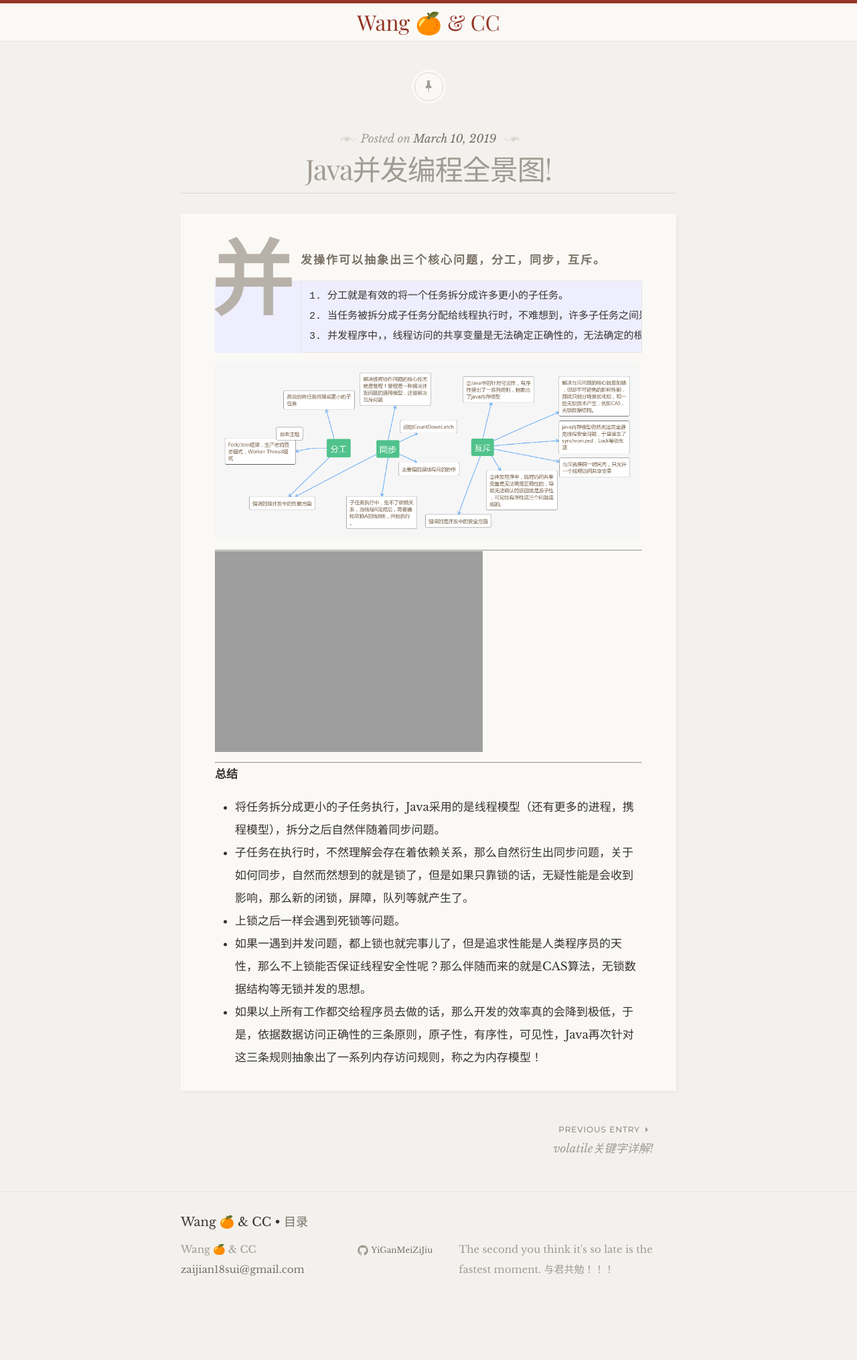
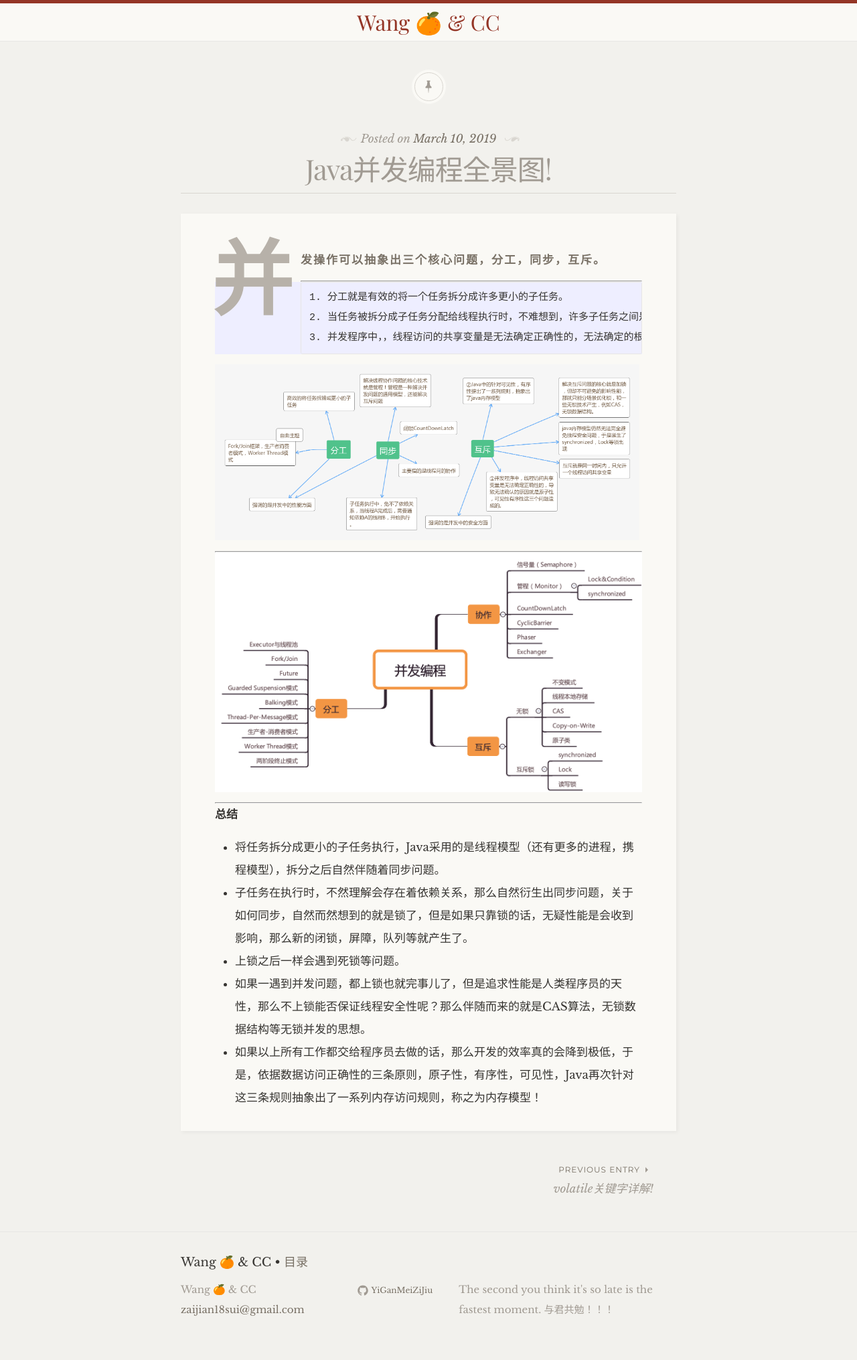
Before and after one commit to YiGanMeiZiJiu/YiGanMeiZiJiu.github.io, a Jekyll site: the page built from _posts/2019-03-10-Java并发模式全景图.md, in a window 1280 px wide. Shown: the whole page at 67% size. Built offline with Jekyll 4.4.1, drawn with Linux system fonts in a browser that asks for light colours; some web fonts are replaced; before the commit the page ends 1971 px from its top, so only the background shows below that.

Commit message:
Java并发全景图

````diff
--- a/_posts/2019-03-10-Java并发模式全景图.md
+++ b/_posts/2019-03-10-Java并发模式全景图.md
@@ -4,6 +4,8 @@ title:  "Java并发编程全景图!"
 date:   2019-03-10 22:44:11 +0100
 ---
 并发操作可以抽象出三个核心问题，**分工**，**同步**，**互斥**。
+
+---
 ```
 1. 分工就是有效的将一个任务拆分成许多更小的子任务。
 2. 当任务被拆分成子任务分配给线程执行时，不难想到，许多子任务之间是存在依赖关系的，那么线程之间任务的同步就成了关键性问题。例如线程A完成了，那么线程A就要通知到依赖A的B线程，我已经完成了，你可以执行了。
@@ -12,7 +14,7 @@ date:   2019-03-10 22:44:11 +0100
 ![Java并发全景图]({{ site.url }}/assets/并发全景.png)
 
 ---
-![Java并发全景思维导图]({{ site.url }}/assets/兵法全景思维导图.png)
+![Java并发全景思维导图]({{ site.url }}/assets/并发全景思维导图.png)
 
 ---
 
````
